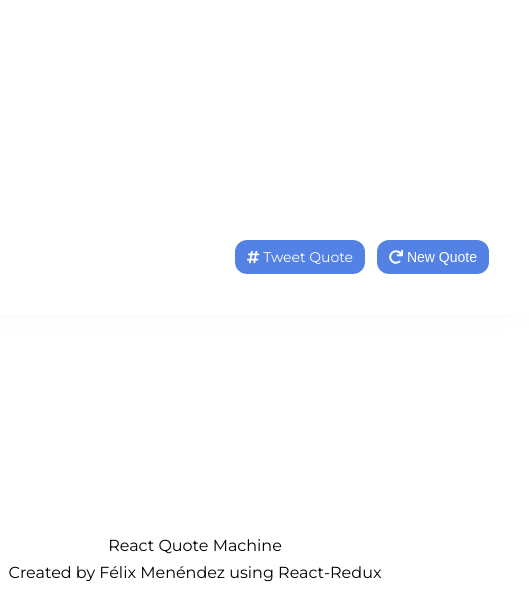
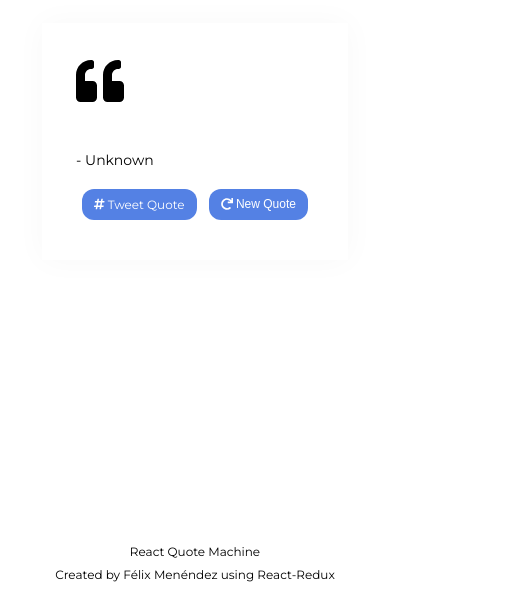
Before and after one commit to Flamendialis/random-quote-machine, a React app: page / in a window 390 px wide. Shown: the part 236-844 px from the top of the page, 529 px wide, since content can reach past the window. Built offline with nearby package versions, Linux system fonts and the light colour scheme; no server answers.

Commit message:
Responsive

```diff
--- a/public/index.html
+++ b/public/index.html
@@ -1,14 +1,30 @@
 <!DOCTYPE html>
 <html lang="en">
+
 <head>
   <meta charset="utf-8" />
   <link rel="icon" href="%PUBLIC_URL%/favicon.ico" />
   <meta name="viewport" content="width=device-width, initial-scale=1" />
   <meta name="theme-color" content="#000000" />
-    <meta
-      name="description"
-      content="Web site created using create-react-app"
-    />
+  <!-- Primary Meta Tags -->
+  <title>Random Quote Machine</title>
+  <meta name="title" content="Random Quote Machine">
+  <meta name="description" content="Get your own random quote">
+  <meta name="author" content="Félix Menéndez">
+  <!-- Open Graph / Facebook -->
+  <meta property="og:type" content="website">
+  <meta property="og:url" content="https://flamendialis.github.io/random-quote-machine/">
+  <meta property="og:title" content="Random Quote Machine">
+  <meta property="og:description" content="Get your own random quote">
+  <meta property="og:image:secure_url" content="https://i.imgur.com/oHUpzec.png" />
+  <meta property="og:image" content="https://i.imgur.com/oHUpzec.png" />
+
+  <!-- Twitter -->
+  <meta property="twitter:card" content="summary_large_image">
+  <meta property="twitter:url" content="https://flamendialis.github.io/random-quote-machine/">
+  <meta property="twitter:title" content="Random Quote Machine">
+  <meta property="twitter:description" content="Get your own random quote">
+  <meta property="twitter:image" itemprop="image" content="https://i.imgur.com/oHUpzec.png">
   <link rel="apple-touch-icon" href="%PUBLIC_URL%/logo192.png" />
   <!--
       manifest.json provides metadata used when your web app is installed on a
@@ -24,8 +40,8 @@
       work correctly both with client-side routing and a non-root public URL.
       Learn how to configure a non-root public URL by running `npm run build`.
     -->
-    <title>Random Quote Machine</title>
 </head>
+
 <body>
   <noscript>You need to enable JavaScript to run this app.</noscript>
   <div id="root"></div>
@@ -40,4 +56,5 @@
       To create a production bundle, use `npm run build` or `yarn build`.
     -->
 </body>
+
 </html>
--- a/src/index.scss
+++ b/src/index.scss
@@ -7,7 +7,6 @@
   -moz-osx-font-smoothing: grayscale;
   background-color: white;
 }
-
 #main-container {
   height: 100vh;
   display: flex;
@@ -27,6 +26,7 @@
   justify-content: center;
   align-items: center;
   overflow: hidden;
+  box-sizing: content-box;
   p{
     color: rgba(0, 0, 0, 0.03);
     font-size: 100px;
@@ -34,11 +34,12 @@
     padding: 50px;
     font-weight: 500;
   }
-
 }
 #quote-container {
   flex: 1;
-  margin-top: 130px;
+  display: flex;
+  flex-direction: column;
+  justify-content: center;
 }
 #quote-box {
   background-color: rgba(255, 255, 255, 0.842);
@@ -48,9 +49,12 @@
 #quote {
   display: flex;
   align-items: center;
-  width: 600px;
-  height: 200px;
+  max-width: 600px;
 
+  @media(min-width: 768px){
+    min-width: 600px;
+    min-height: 200px;
+  }
 }
 #quote-mark{
   font-size: 48px;
@@ -76,15 +80,23 @@
   &:hover {
     background-color:#476dbe;
   }
+  @media(max-width: 767.98px){
+    font-size: 12px;
+  }
 }
-
 #text {
   color: rgb(26, 25, 25);
   font-family: 'DM Mono', monospace;
   font-size: 22px;
+  @media(max-width: 767.8px){
+    font-size: 16px;
+  }
 }
 #author {
   font-size: 18px;
+  @media(max-width: 767.8px){
+    font-size: 14px;
+  }
 }
 #footer{
   width: 100%;
@@ -95,6 +107,10 @@
   margin: 22px;
   p {
     margin: 4px 0;
+    text-align: center;
+    @media(max-width: 767.8px){
+      font-size: 12px;
+    }
   }
 
 }
```
Also changed, not shown: public/pagePreview.png (added). Lines whose indentation alone changed are shown as unchanged.
